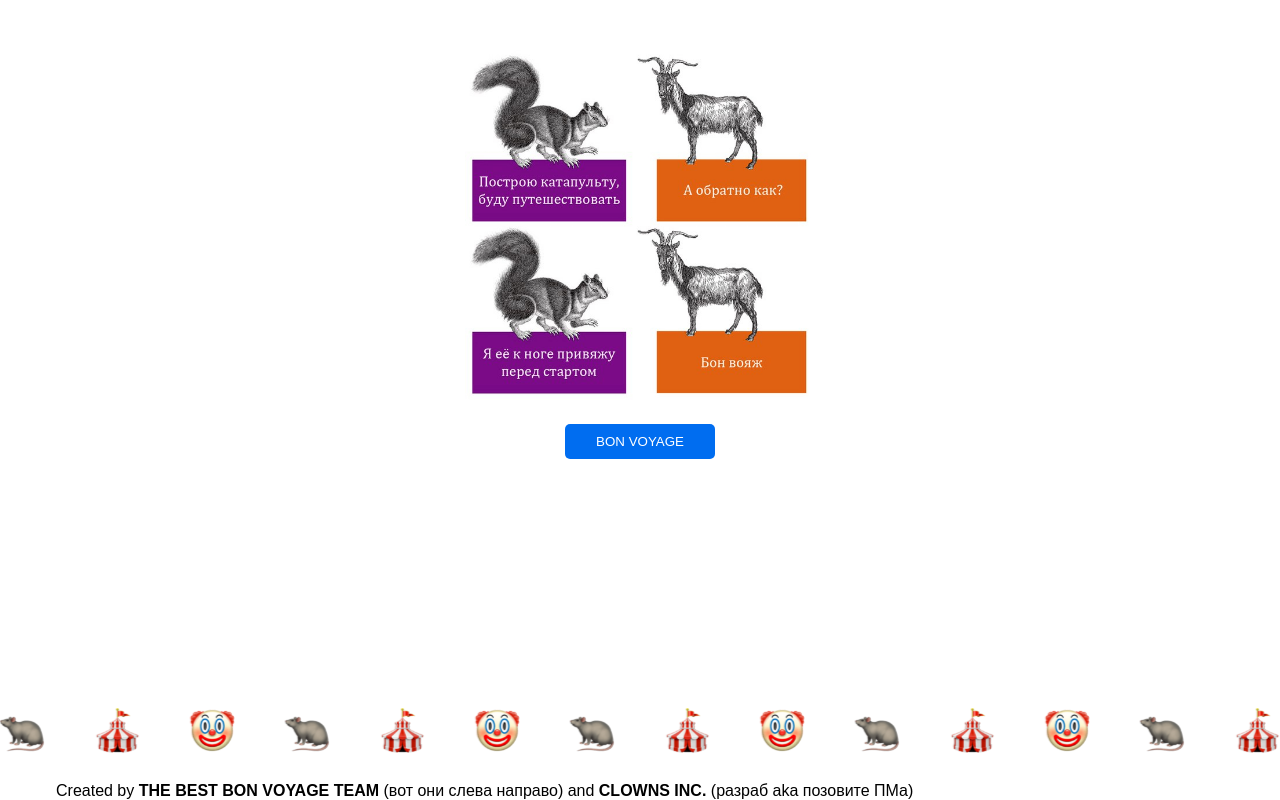
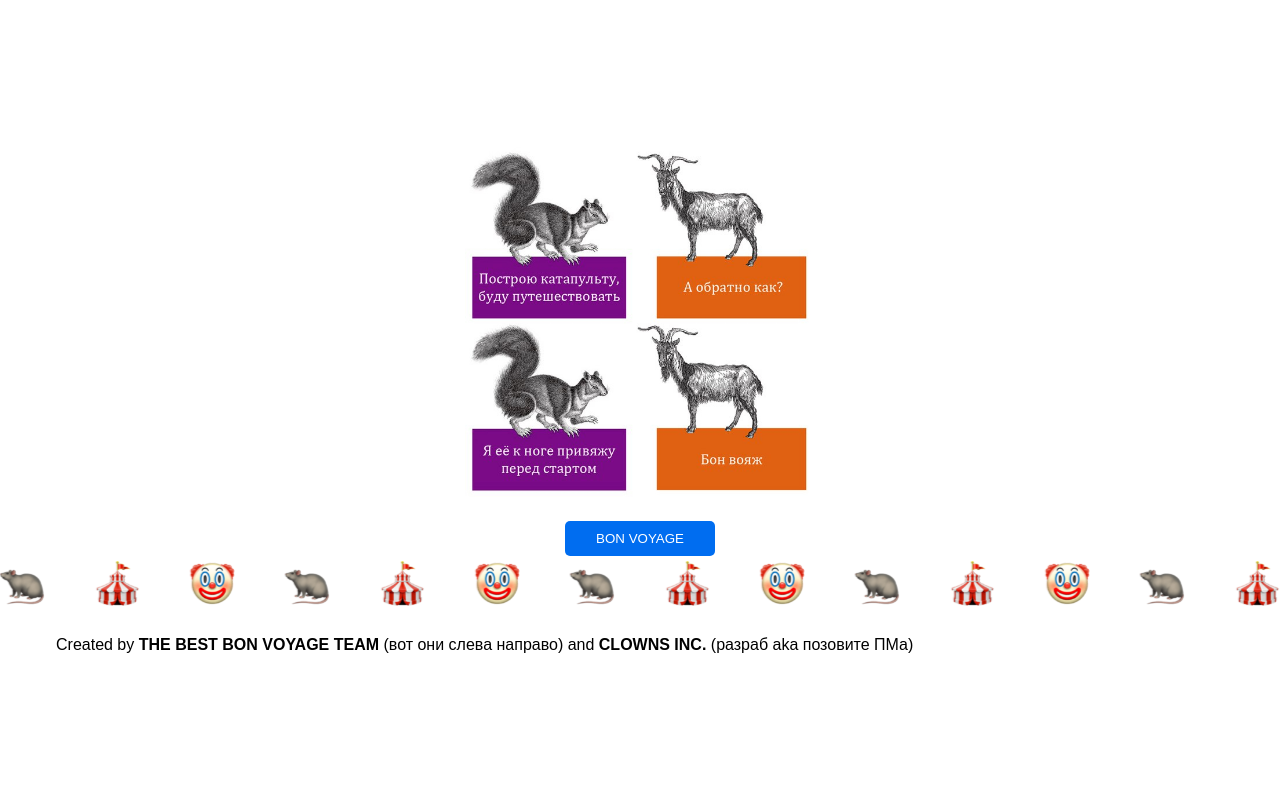
Before and after one commit to delioncourts/bon-voyage, a plain HTML site: page index.html in a window 1280 px wide. Drawn offline with Linux system fonts and the light colour scheme.

Commit message:
fix: center position

```diff
--- a/styles/layout/_body.scss
+++ b/styles/layout/_body.scss
@@ -6,7 +6,7 @@
   box-shadow: 0px 4px 4px rgba(0, 0, 0, 0.5);
   display: flex;
   flex-direction: column;
-  justify-content: space-between;
+  justify-content: center;
   align-items: center;
   min-height: 100vh;
   font-family: 'Swiss', Arial, sans-serif;
--- a/styles/layout/_main.scss
+++ b/styles/layout/_main.scss
@@ -1,7 +1,7 @@
 @use '../base/colors';
 
 .main {
-  margin-top: 50px;
+  //margin-top: 20px;
 }
 
 .voyage {
@@ -16,6 +16,7 @@
   display: flex;
   justify-content: center;
 }
+
 .button {
   padding: 0;
   border: none;
```
Also changed, not shown: styles/style.css, 1 other file.
